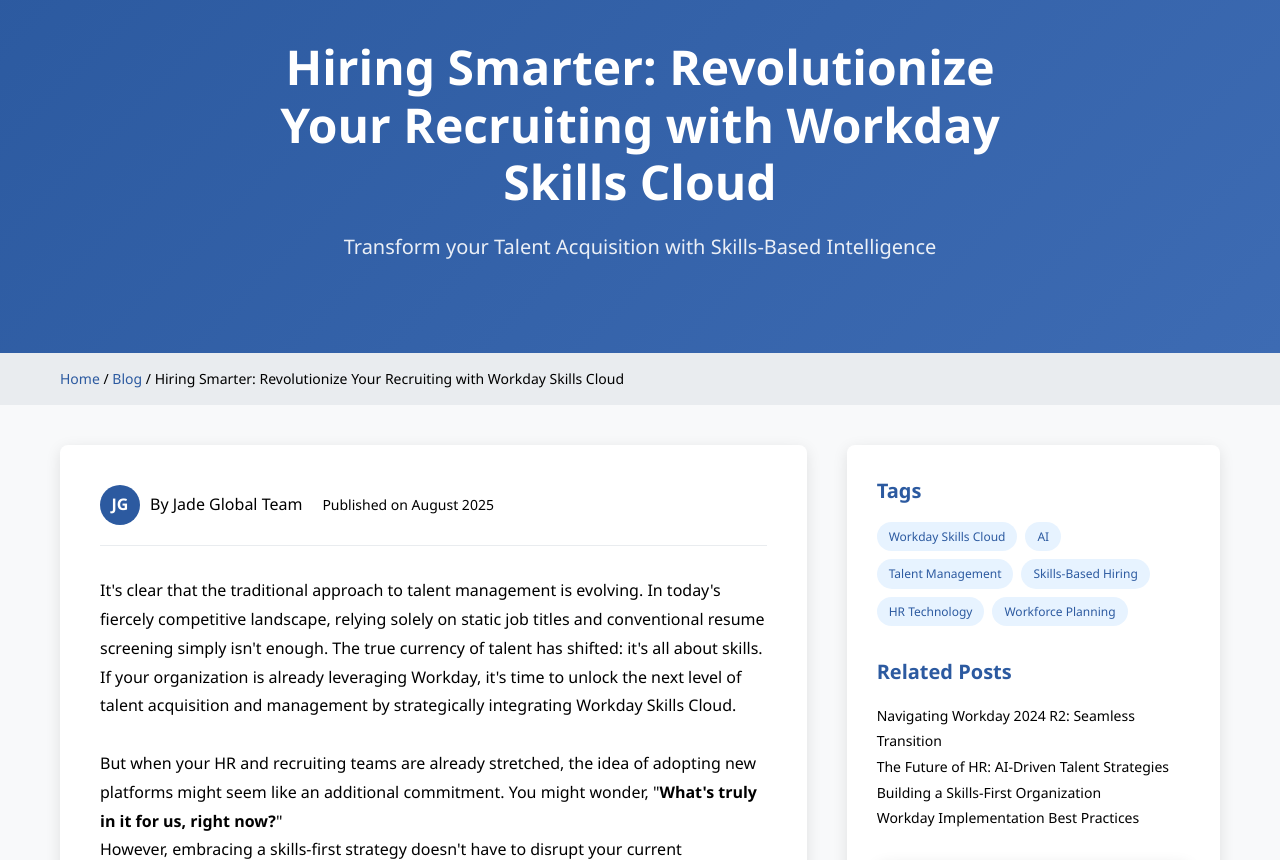
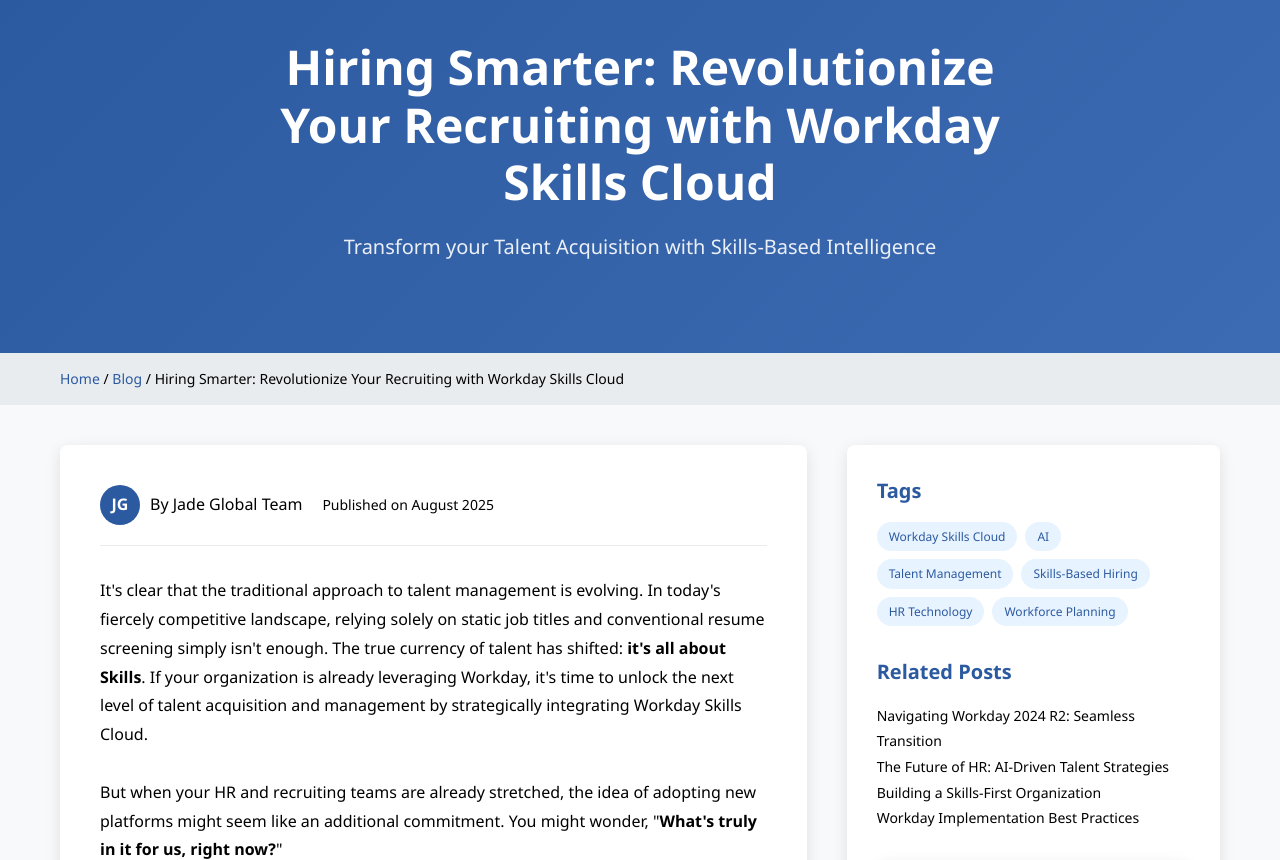
Before and after one commit to DeepWork26/WorkdayBlog1, a plain HTML site: page index.html in a window 1280 px wide. Shown: the part 92-952 px from the top of the page. Drawn offline with Linux system fonts and the light colour scheme.

Commit message:
Update index.html

```diff
--- a/index.html
+++ b/index.html
@@ -382,10 +382,10 @@
             </div>
 
             <article class="article-content">
-                <p>It's clear that the traditional approach to talent management is evolving. In today's fiercely competitive landscape, relying solely on static job titles and conventional resume screening simply isn't enough. The true currency of talent has shifted: it's all about skills. If your organization is already leveraging Workday, it's time to unlock the next level of talent acquisition and management by strategically integrating Workday Skills Cloud.</p>
+                <p>It's clear that the traditional approach to talent management is evolving. In today's fiercely competitive landscape, relying solely on static job titles and conventional resume screening simply isn't enough. The true currency of talent has shifted: <b>it's all about Skills</b>. If your organization is already leveraging Workday, it's time to unlock the next level of talent acquisition and management by strategically integrating Workday Skills Cloud.</p>
                 <br>
                 <p>But when your HR and recruiting teams are already stretched, the idea of adopting new platforms might seem like an additional commitment. You might wonder, "<b>What's truly in it for us, right now?</b>"
-                <br>However, embracing a skills-first strategy doesn't have to disrupt your current operations. Workday Skills Cloud is designed to streamline and enhance your talent processes, allowing your teams to focus on what matters most - building the workforce of tomorrow.</p>
+                <br>However, embracing a skills-first strategy doesn't have to disrupt your current operations. Workday Skills Cloud is designed to streamline and enhance your talent processes, allowing your teams to focus on what matters most - <b>Building the Workforce of Tomorrow.</b></p>
                 <h2>Why Workday Skills Cloud is a Game-Changer for Recruiting Teams</h2>
                 <p>Most organizations struggle with a fundamental challenge: a lack of visibility into the true skills of their workforce and candidate pool. Job titles don't capture capability, and static role definitions fail to reflect employees' full potential. Workday Skills Cloud moves you from guesswork to skills intelligence - a dynamic, AI-driven model that understands, maps, and evolves skills data across the enterprise.</p>
 
```
